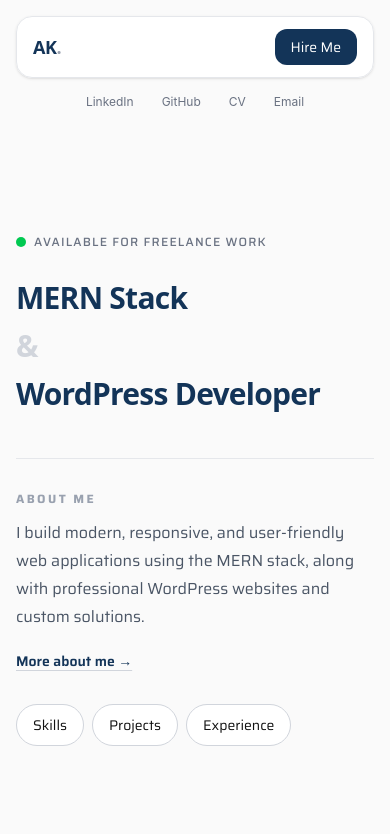
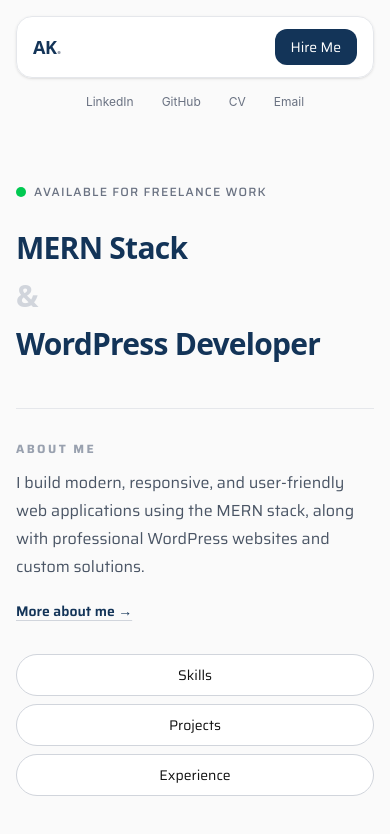
Before and after one commit to AwaisKhalil19/Dev-Portfolio, a React (Vite) app: page / in a window 390 px wide. Shown: the top 834 px of the page. Built offline with nearby package versions, Linux system fonts and the light colour scheme; a web font is replaced by a local one.

Commit message:
Initai commit

```diff
--- a/src/pages/Home.jsx
+++ b/src/pages/Home.jsx
@@ -170,7 +170,31 @@ const Home = () => {
 
 
             {/* Navigation */}
-            <div className="flex flex-wrap gap-2 sm:justify-end">
+            <div className="flex w-full flex-col gap-2 sm:w-auto sm:flex-row sm:justify-end">
+
+  <Link
+    to="/skills"
+    className="w-full rounded-full border border-gray-300 bg-white px-4 py-2.5 text-center font-body text-sm transition hover:border-hc hover:bg-hc hover:text-white sm:w-auto"
+  >
+    Skills
+  </Link>
+
+  <Link
+    to="/project"
+    className="w-full rounded-full border border-gray-300 bg-white px-4 py-2.5 text-center font-body text-sm transition hover:border-hc hover:bg-hc hover:text-white sm:w-auto"
+  >
+    Projects
+  </Link>
+
+  <Link
+    to="/experience"
+    className="w-full rounded-full border border-gray-300 bg-white px-4 py-2.5 text-center font-body text-sm transition hover:border-hc hover:bg-hc hover:text-white sm:w-auto"
+  >
+    Experience
+  </Link>
+
+</div>
+            {/* <div className="flex flex-wrap gap-2 sm:justify-end">
 
               <Link
                 to="/skills"
@@ -193,7 +217,7 @@ const Home = () => {
                 Experience
               </Link>
 
-            </div>
+            </div> */}
 
           </div>
 
```
